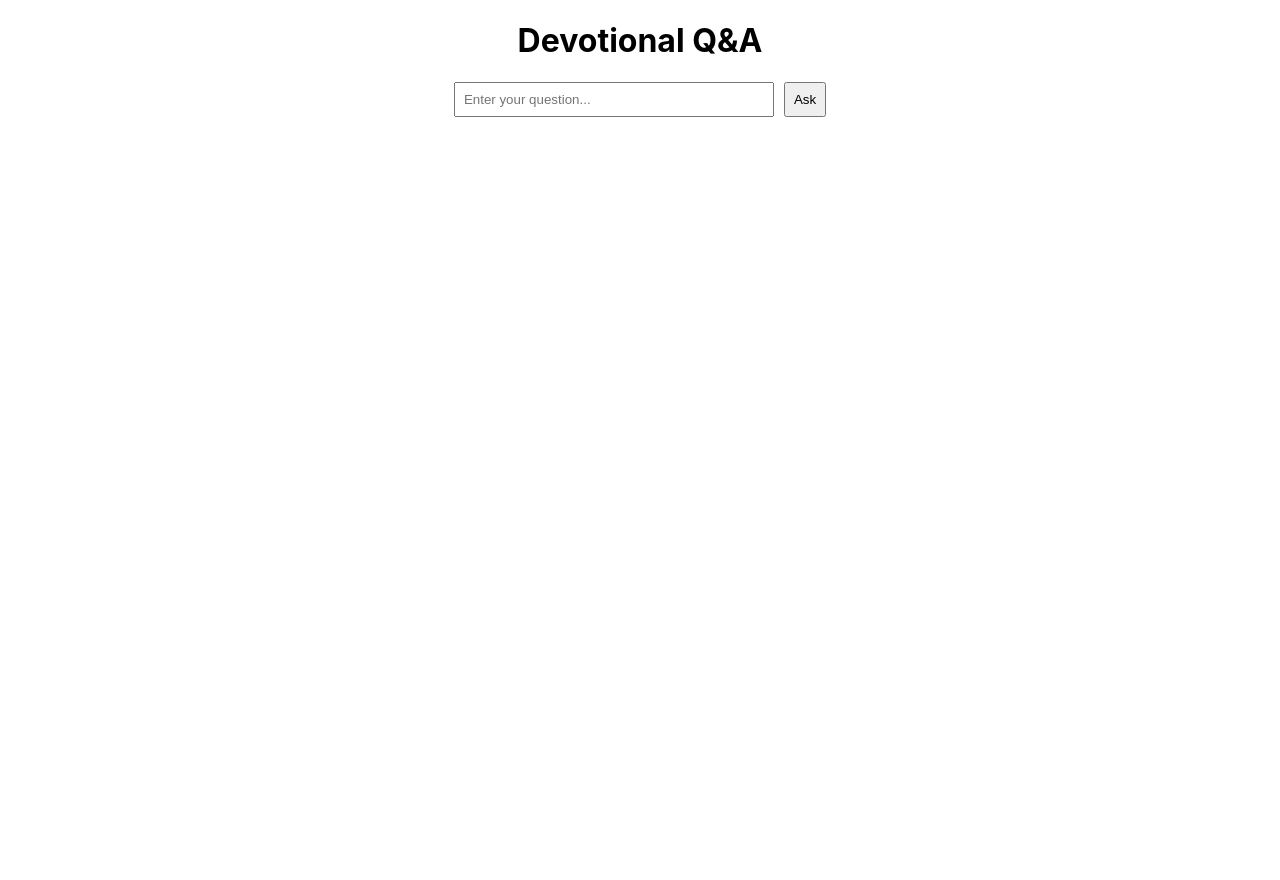
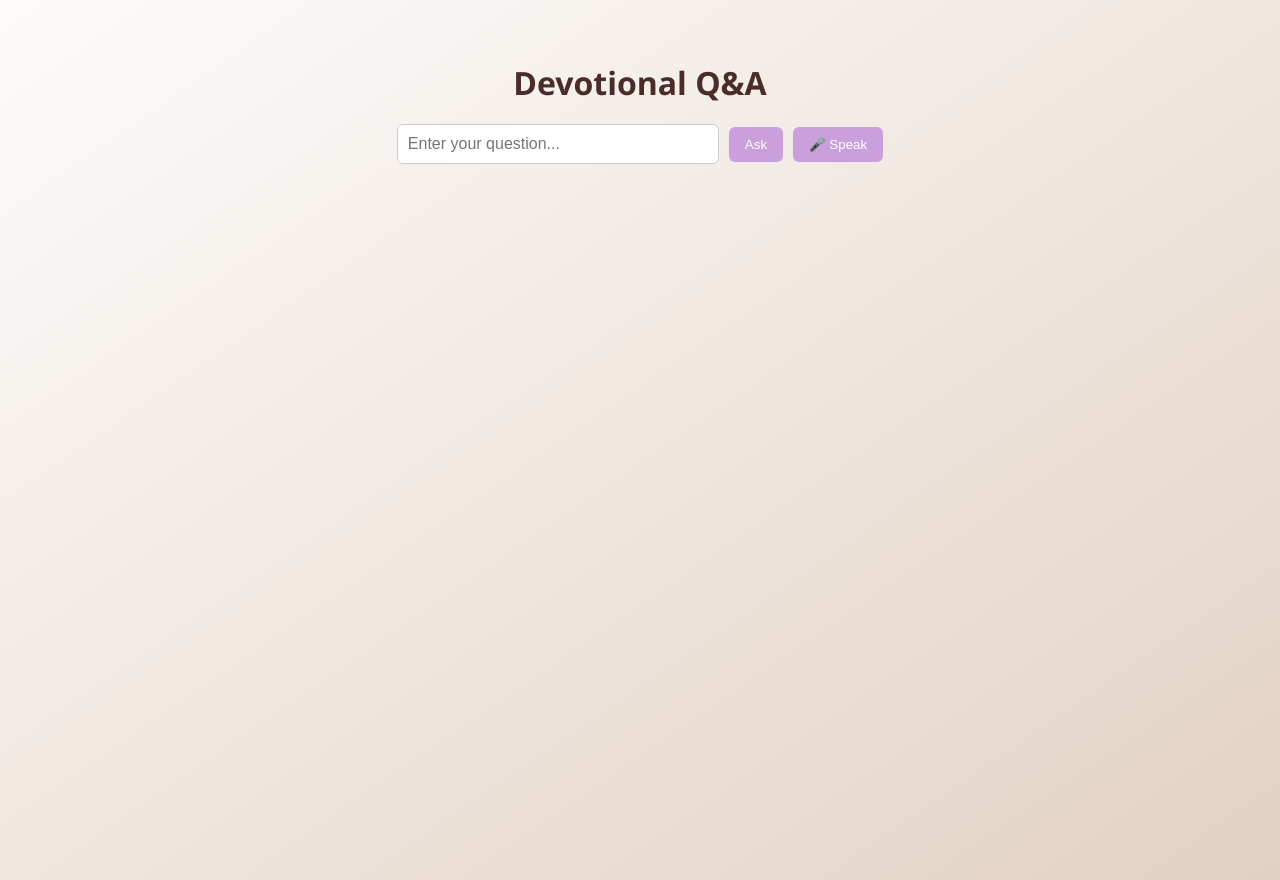
Before and after one commit to winju/Gita-frontend, a React (Create React App) app: page / in a window 1280 px wide. Before the commit the page ends 800 px from the top, so only its background shows below. Built offline with nearby package versions, Linux system fonts and the light colour scheme.

Commit message:
UI improvements and voice recognition added

```diff
--- a/src/App.css
+++ b/src/App.css
@@ -1,38 +1,51 @@
 .App {
   text-align: center;
+  font-family: 'Segoe UI', Tahoma, Geneva, Verdana, sans-serif;
+  background: linear-gradient(to bottom right, #fdfcfb, #e2d1c3);
+  min-height: 100vh;
+  padding: 40px;
 }
 
-.App-logo {
-  height: 40vmin;
-  pointer-events: none;
+h1 {
+  color: #4a2c2a;
+  margin-bottom: 20px;
 }
 
-@media (prefers-reduced-motion: no-preference) {
-  .App-logo {
-    animation: App-logo-spin infinite 20s linear;
-  }
+form {
+  margin: 20px auto;
 }
 
-.App-header {
-  background-color: #282c34;
-  min-height: 100vh;
-  display: flex;
-  flex-direction: column;
-  align-items: center;
-  justify-content: center;
-  font-size: calc(10px + 2vmin);
-  color: white;
+input[type="text"] {
+  width: 300px;
+  padding: 10px;
+  border: 1px solid #ccc;
+  border-radius: 6px;
+  font-size: 16px;
 }
 
-.App-link {
-  color: #61dafb;
+button {
+  margin-left: 10px;
+  padding: 10px 16px;
+  background-color: #c9a0dc; /* lighter lavender */
+  color: #fff;
+  border: none;
+  border-radius: 6px;
+  cursor: pointer;
+  transition: background-color 0.3s ease;
 }
 
-@keyframes App-logo-spin {
-  from {
-    transform: rotate(0deg);
-  }
-  to {
-    transform: rotate(360deg);
-  }
+button:hover {
+  background-color: #b38cbf; /* slightly darker lavender */
 }
+
+.response-box {
+  margin-top: 30px;
+  background: #fff;
+  padding: 20px;
+  border-radius: 8px;
+  box-shadow: 0 4px 10px rgba(0,0,0,0.1);
+  text-align: left;
+  max-width: 600px;
+  margin-left: auto;
+  margin-right: auto;
+}
--- a/src/App.js
+++ b/src/App.js
@@ -7,33 +7,68 @@ function App() {
   const [audioUrl, setAudioUrl] = useState("");
   const [loading, setLoading] = useState(false);
 
+const handleVoiceInput = () => {
+  console.log("🎤 Voice input started...");
+
+  const SpeechRecognition = window.SpeechRecognition || window.webkitSpeechRecognition;
+  if (!SpeechRecognition) {
+    alert("Voice input not supported in this browser 🙏");
+    return;
+  }
+
+  const recognition = new SpeechRecognition();
+  recognition.lang = "en-IN"; // works best in Chrome
+  recognition.interimResults = false;
+  recognition.continuous = false;
+
+  recognition.onstart = () => {
+    console.log("✅ Listening...");
+  };
+
+  recognition.onresult = (event) => {
+    const voiceText = event.results[0][0].transcript;
+    console.log("🎤 Recognized:", voiceText);
+    setQuery(voiceText); // insert into text field
+  };
+
+  recognition.onerror = (event) => {
+    console.error("❌ Error:", event.error);
+  };
+
+  recognition.onend = () => {
+    console.log("ℹ️ Voice input ended.");
+  };
+
+  recognition.start();
+};
+
   const handleSubmit = async (e) => {
     e.preventDefault();
     setLoading(true);
     setResponseText("");
     setAudioUrl("");
+    console.log("📡 Sending query to backend:", query);
 
     try {
       const res = await fetch("https://gita-spritual.duckdns.org/ask", {
         method: "POST",
-        headers: {
-          "Content-Type": "application/json",
-        },
+        headers: { "Content-Type": "application/json" },
         body: JSON.stringify({ query }),
       });
 
       if (!res.ok) {
-        const err = await res.json();
+        await res.json();
         setResponseText("Only devotional questions are allowed 🙏");
+        console.log("⚠️ Backend rejected query.");
         return;
-
       }
 
       const data = await res.json();
       setResponseText(data.text);
       setAudioUrl(data.audio_url);
+      console.log("✅ Backend response received:", data);
     } catch (err) {
-      console.error(err);
+      console.error("❌ Error calling backend:", err);
       setResponseText("Error: " + err.message);
     } finally {
       setLoading(false);
@@ -47,26 +82,29 @@ function App() {
         <input
           type="text"
           value={query}
-          onChange={(e) => setQuery(e.target.value)}
+          onChange={(e) => {
+            setQuery(e.target.value);
+            console.log("✍️ Input manually updated:", e.target.value);
+          }}
           placeholder="Enter your question..."
-          style={{ width: "300px", padding: "8px" }}
         />
-        <button type="submit" style={{ marginLeft: "10px", padding: "8px" }}>
-          Ask
+        <button type="submit">Ask</button>
+        <button type="button" onClick={handleVoiceInput}>
+          🎤 Speak
         </button>
       </form>
 
       {loading && <p>Loading response...</p>}
 
       {responseText && (
-        <div style={{ marginTop: "20px" }}>
+        <div className="response-box">
           <h3>Answer:</h3>
           <p>{responseText}</p>
         </div>
       )}
 
       {audioUrl && (
-        <div style={{ marginTop: "20px" }}>
+        <div className="response-box">
           <h3>Audio:</h3>
           <audio controls src={audioUrl}></audio>
         </div>
```
